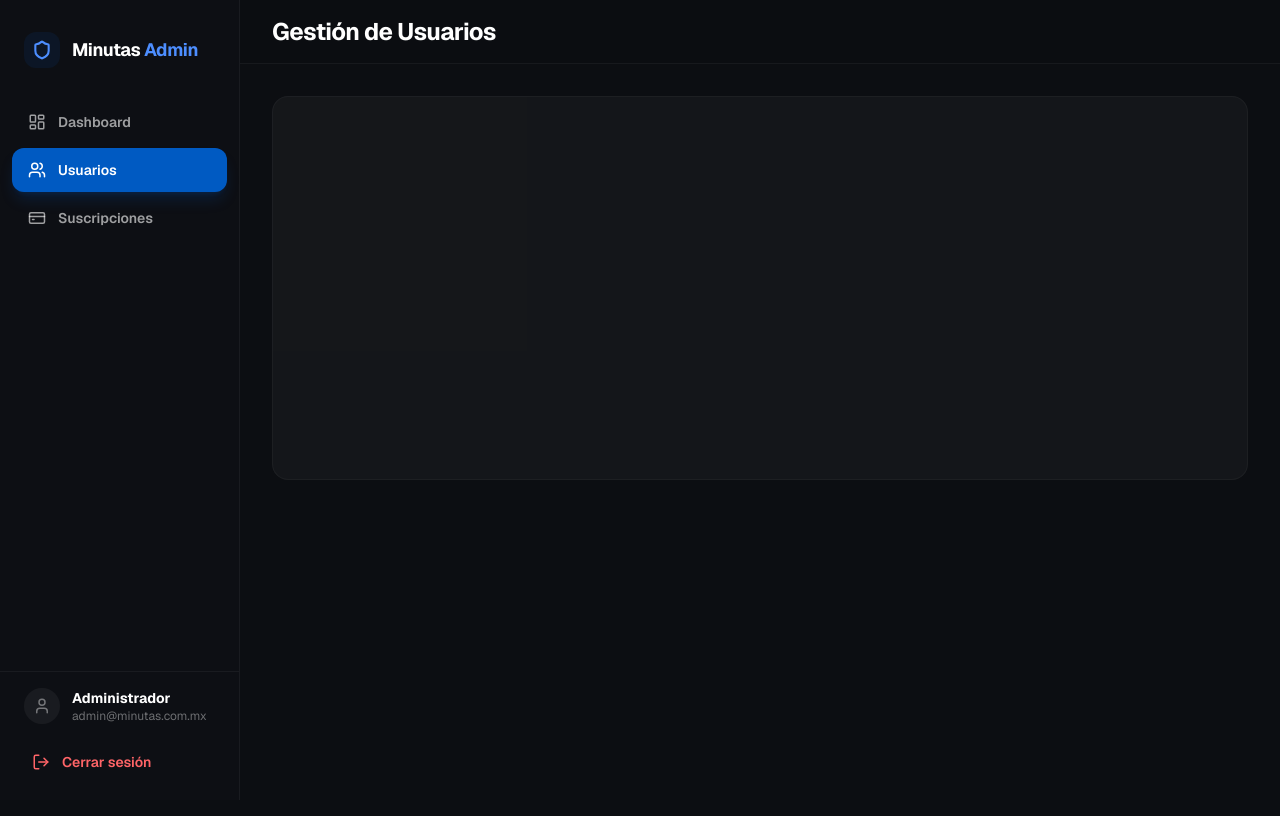
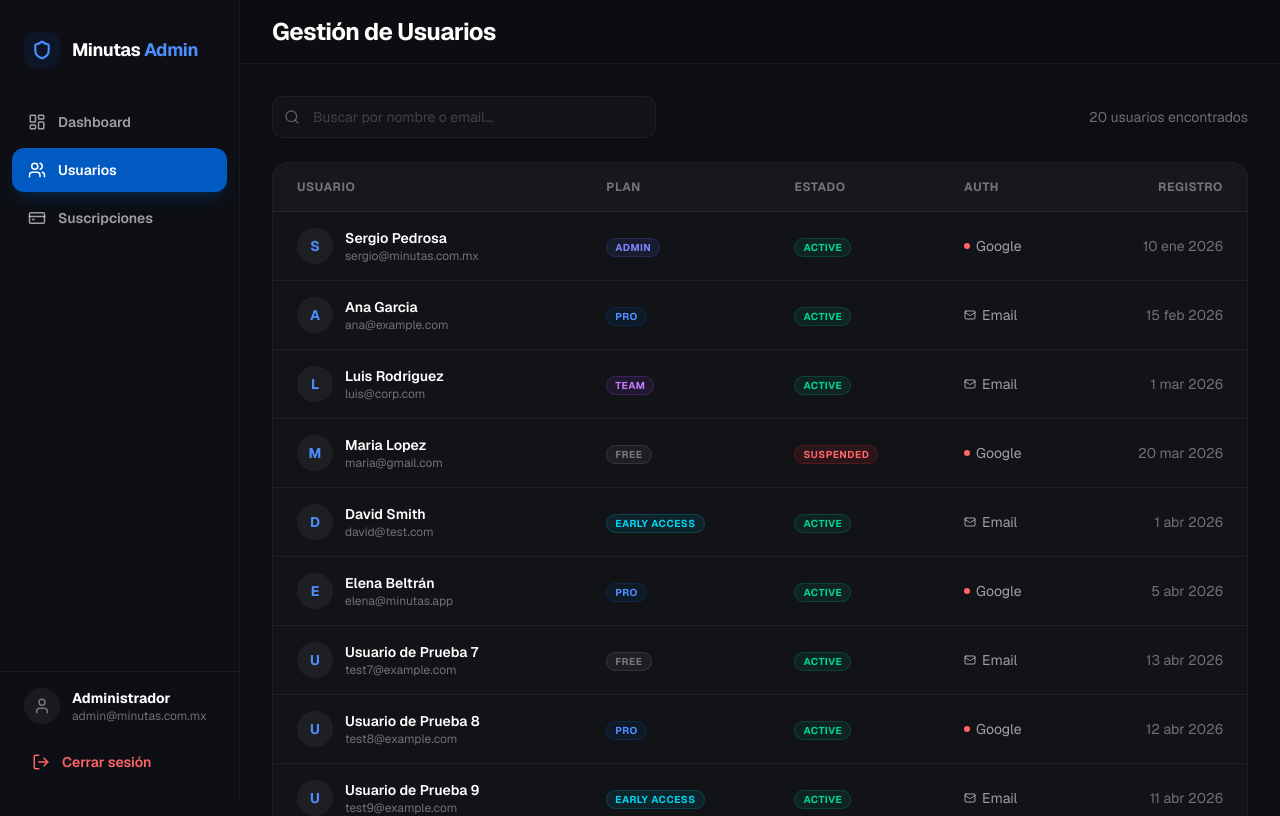
Before and after one commit to sgp24/minutas-admin, a Next.js app: page /users in a window 1280 px wide. Shown: the top 816 px of the page. Built offline with nearby package versions, Linux system fonts and the light colour scheme.

Commit message:
TAREA-04: Implementación de la Tabla de Usuarios con Búsqueda y Paginación

```diff
--- a/app/(admin)/users/page.tsx
+++ b/app/(admin)/users/page.tsx
@@ -1,7 +1,235 @@
+'use client';
+
+import { useState, useEffect, useMemo } from 'react';
+import {
+  Search,
+  MoreHorizontal,
+  ChevronLeft,
+  ChevronRight,
+  User as UserIcon,
+  Shield,
+  Mail,
+  Calendar,
+  Loader2
+} from 'lucide-react';
+
+interface User {
+  id: string;
+  name: string;
+  email: string;
+  role: 'free' | 'pro' | 'team' | 'early_access' | 'admin';
+  status: 'active' | 'suspended';
+  authProvider: 'email' | 'google';
+  createdAt: string;
+}
+
+const MOCK_USERS: User[] = [
+  { id: '1', name: 'Sergio Pedrosa', email: 'sergio@minutas.com.mx', role: 'admin', status: 'active', authProvider: 'google', createdAt: '2026-01-10T10:00:00Z' },
+  { id: '2', name: 'Ana Garcia', email: 'ana@example.com', role: 'pro', status: 'active', authProvider: 'email', createdAt: '2026-02-15T14:30:00Z' },
+  { id: '3', name: 'Luis Rodriguez', email: 'luis@corp.com', role: 'team', status: 'active', authProvider: 'email', createdAt: '2026-03-01T09:15:00Z' },
+  { id: '4', name: 'Maria Lopez', email: 'maria@gmail.com', role: 'free', status: 'suspended', authProvider: 'google', createdAt: '2026-03-20T18:45:00Z' },
+  { id: '5', name: 'David Smith', email: 'david@test.com', role: 'early_access', status: 'active', authProvider: 'email', createdAt: '2026-04-01T11:20:00Z' },
+  { id: '6', name: 'Elena Beltrán', email: 'elena@minutas.app', role: 'pro', status: 'active', authProvider: 'google', createdAt: '2026-04-05T16:10:00Z' },
+  ...Array.from({ length: 14 }).map((_, i) => ({
+    id: `mock-${i + 7}`,
+    name: `Usuario de Prueba ${i + 7}`,
+    email: `test${i + 7}@example.com`,
+    role: (['free', 'pro', 'early_access'] as const)[i % 3],
+    status: 'active' as const,
+    authProvider: (['email', 'google'] as const)[i % 2],
+    createdAt: new Date(Date.now() - i * 86400000).toISOString()
+  }))
+];
+
 export default function UsersPage() {
+  const [search, setSearch] = useState('');
+  const [debouncedSearch, setDebouncedSearch] = useState('');
+  const [page, setPage] = useState(1);
+  const [loading, setLoading] = useState(true);
+  const [selectedUserId, setSelectedUserId] = useState<string | null>(null);
+
+  // Debounce logic
+  useEffect(() => {
+    const timer = setTimeout(() => setDebouncedSearch(search), 300);
+    return () => clearTimeout(timer);
+  }, [search]);
+
+  useEffect(() => {
+    // Simulamos carga
+    const timer = setTimeout(() => setLoading(false), 500);
+    return () => clearTimeout(timer);
+  }, []);
+
+  const filteredUsers = useMemo(() => {
+    return MOCK_USERS.filter(u =>
+      u.name.toLowerCase().includes(debouncedSearch.toLowerCase()) ||
+      u.email.toLowerCase().includes(debouncedSearch.toLowerCase())
+    );
+  }, [debouncedSearch]);
+
+  const totalPages = Math.ceil(filteredUsers.length / 20);
+  const currentUsers = filteredUsers.slice((page - 1) * 20, page * 20);
+
+  const getRoleBadge = (role: User['role']) => {
+    const styles: Record<string, string> = {
+      admin:        'bg-indigo-500/10 text-indigo-400 border-indigo-500/20',
+      pro:          'bg-primary/10 text-primary-light border-primary/20',
+      team:         'bg-purple-500/10 text-purple-400 border-purple-500/20',
+      early_access: 'bg-cyan-500/10 text-cyan-400 border-cyan-500/20',
+      free:         'bg-white/5 text-white/40 border-white/10',
+    };
+    return (
+      <span className={`rounded-full border px-2 py-0.5 text-[10px] font-bold uppercase tracking-wider ${styles[role]}`}>
+        {role.replace('_', ' ')}
+      </span>
+    );
+  };
+
+  const getStatusBadge = (status: User['status']) => {
+    const styles = status === 'active'
+      ? 'bg-emerald-500/10 text-emerald-400 border-emerald-500/20'
+      : 'bg-red-500/10 text-red-400 border-red-500/20';
+    return (
+      <span className={`rounded-full border px-2 py-0.5 text-[10px] font-bold uppercase tracking-wider ${styles}`}>
+        {status}
+      </span>
+    );
+  };
+
   return (
     <div className="space-y-6">
-      <div className="h-96 rounded-2xl border border-white/5 bg-white/5 animate-pulse" />
+      {/* Filters & Actions */}
+      <div className="flex flex-col gap-4 sm:flex-row sm:items-center sm:justify-between">
+        <div className="relative max-w-sm flex-1">
+          <div className="pointer-events-none absolute inset-y-0 left-0 flex items-center pl-3">
+            <Search className="h-4 w-4 text-white/30" />
+          </div>
+          <input
+            type="text"
+            placeholder="Buscar por nombre o email..."
+            value={search}
+            onChange={(e) => setSearch(e.target.value)}
+            className="block w-full rounded-xl border border-white/5 bg-[#111317] py-2.5 pl-10 pr-3 text-sm text-white placeholder-white/20 transition-all focus:border-primary/50 focus:outline-none focus:ring-4 focus:ring-primary/10"
+          />
+        </div>
+
+        <div className="flex items-center gap-2 text-sm text-white/40">
+          <span>{filteredUsers.length} usuarios encontrados</span>
+        </div>
+      </div>
+
+      {/* Table */}
+      <div className="overflow-hidden rounded-2xl border border-white/5 bg-[#111317]">
+        <div className="overflow-x-auto">
+          <table className="w-full text-left text-sm">
+            <thead>
+              <tr className="border-b border-white/5 bg-white/[0.02] text-xs font-bold uppercase tracking-wider text-white/40">
+                <th className="px-6 py-4">Usuario</th>
+                <th className="px-6 py-4">Plan</th>
+                <th className="px-6 py-4">Estado</th>
+                <th className="px-6 py-4">Auth</th>
+                <th className="px-6 py-4 text-right">Registro</th>
+              </tr>
+            </thead>
+            <tbody className="divide-y divide-white/5">
+              {loading ? (
+                <tr>
+                  <td colSpan={5} className="py-20 text-center">
+                    <Loader2 className="mx-auto h-8 w-8 animate-spin text-white/20" />
+                  </td>
+                </tr>
+              ) : currentUsers.length === 0 ? (
+                <tr>
+                  <td colSpan={5} className="py-20 text-center text-white/40">
+                    No se encontraron usuarios
+                  </td>
+                </tr>
+              ) : (
+                currentUsers.map((user) => (
+                  <tr
+                    key={user.id}
+                    className="group cursor-pointer hover:bg-white/[0.02]"
+                    onClick={() => setSelectedUserId(user.id)}
+                  >
+                    <td className="px-6 py-4">
+                      <div className="flex items-center gap-3">
+                        <div className="flex h-9 w-9 items-center justify-center rounded-full bg-white/5 font-bold text-primary-light">
+                          {user.name.charAt(0)}
+                        </div>
+                        <div>
+                          <p className="font-semibold text-white">{user.name}</p>
+                          <p className="text-xs text-white/40">{user.email}</p>
+                        </div>
+                      </div>
+                    </td>
+                    <td className="px-6 py-4">
+                      {getRoleBadge(user.role)}
+                    </td>
+                    <td className="px-6 py-4">
+                      {getStatusBadge(user.status)}
+                    </td>
+                    <td className="px-6 py-4">
+                      <div className="flex items-center gap-1.5 text-white/60">
+                        {user.authProvider === 'google' ? (
+                          <div className="h-1.5 w-1.5 rounded-full bg-red-400" />
+                        ) : (
+                          <Mail size={12} />
+                        )}
+                        <span className="capitalize">{user.authProvider}</span>
+                      </div>
+                    </td>
+                    <td className="px-6 py-4 text-right text-white/40">
+                      {new Date(user.createdAt).toLocaleDateString('es-MX', {
+                        day: 'numeric',
+                        month: 'short',
+                        year: 'numeric'
+                      })}
+                    </td>
+                  </tr>
+                ))
+              )}
+            </tbody>
+          </table>
+        </div>
+
+        {/* Pagination */}
+        {totalPages > 1 && (
+          <div className="flex items-center justify-between border-t border-white/5 px-6 py-4">
+            <button
+              onClick={() => setPage(p => Math.max(1, p - 1))}
+              disabled={page === 1}
+              className="flex items-center gap-1 text-xs font-bold text-white/40 transition-colors hover:text-white disabled:opacity-30"
+            >
+              <ChevronLeft size={16} /> Anterior
+            </button>
+            <span className="text-xs font-bold text-white/40">
+              Página {page} de {totalPages}
+            </span>
+            <button
+              onClick={() => setPage(p => Math.min(totalPages, p + 1))}
+              disabled={page === totalPages}
+              className="flex items-center gap-1 text-xs font-bold text-white/40 transition-colors hover:text-white disabled:opacity-30"
+            >
+              Siguiente <ChevronRight size={16} />
+            </button>
+          </div>
+        )}
+      </div>
+
+      {/* TAREA-05 Placeholder for Drawer */}
+      {selectedUserId && (
+        <div className="fixed inset-0 z-50 flex items-center justify-center bg-black/50 backdrop-blur-sm">
+          <div className="max-w-md rounded-2xl bg-[#111317] p-8 border border-white/10 shadow-2xl">
+            <p className="text-white/60 mb-4">Detalle de usuario {selectedUserId} (TAREA-05 en desarrollo)</p>
+            <button
+              onClick={() => setSelectedUserId(null)}
+              className="w-full rounded-xl bg-primary py-2 text-sm font-bold text-white"
+            >
+              Cerrar
+            </button>
+          </div>
+        </div>
+      )}
     </div>
   );
 }
```
